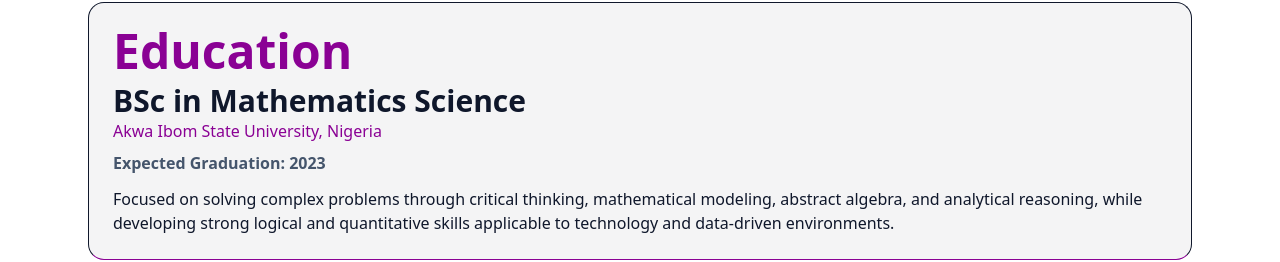
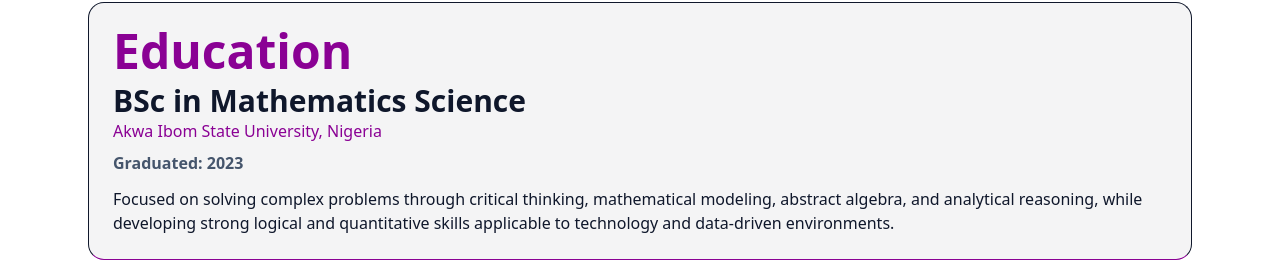
Before and after one commit to Aniefiok-Malachy/Anicrypt, a React (Vite) app: page / in a window 1280 px wide. Shown: the part 2008-2270 px from the top of the page. Built offline with nearby package versions, Linux system fonts and the light colour scheme.

Commit message:
initial message

```diff
--- a/src/data.js
+++ b/src/data.js
@@ -44,7 +44,7 @@
       education: {
         degree: "BSc in Mathematics Science",
         school: "Akwa Ibom State University, Nigeria",
-        graduation: "Expected Graduation: 2023",
+        graduation: "Graduated: 2023",
         focus:
         "Focused on solving complex problems through critical thinking, mathematical modeling, abstract algebra, and analytical reasoning, while developing strong logical and quantitative skills applicable to technology and data-driven environments."
       },
```
